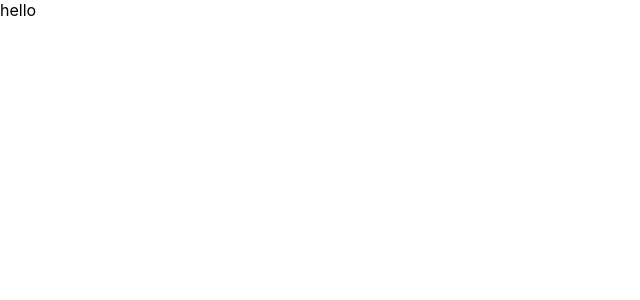
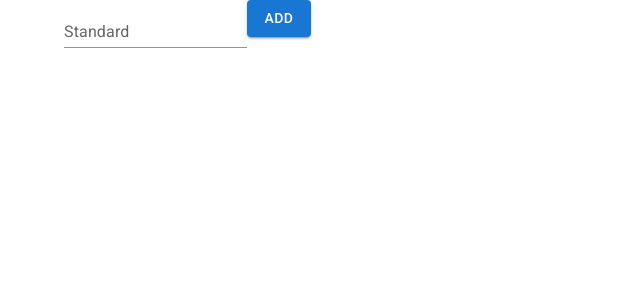
Before and after one commit to OmurbekArykbaev/todoModern-react-redux, a React (Create React App) app: page / in a window 1280 px wide. Shown: the top 300 px of the page, without its empty margins (0-640 px from the left). Built offline with nearby package versions, Linux system fonts and the light colour scheme.

Commit message:
Add redux store

```diff
--- a/public/index.html
+++ b/public/index.html
@@ -10,6 +10,14 @@
       content="Web site created using create-react-app"
     />
     <link rel="apple-touch-icon" href="%PUBLIC_URL%/logo192.png" />
+    <link
+      rel="stylesheet"
+      href="https://fonts.googleapis.com/css?family=Roboto:300,400,500,700&display=swap"
+    />
+    <link
+      rel="stylesheet"
+      href="https://fonts.googleapis.com/icon?family=Material+Icons"
+    />
     <!--
       manifest.json provides metadata used when your web app is installed on a
       user's mobile device or desktop. See https://developers.google.com/web/fundamentals/web-app-manifest/
--- a/src/App.tsx
+++ b/src/App.tsx
@@ -1,7 +1,18 @@
 import React from "react"
+import { BrowserRouter as Router, Routes, Route } from "react-router-dom"
+import Layout from "./components/Layout"
+import Home from "./pages/Home"
 
 function App() {
-  return <div className="App">hello</div>
+  return (
+    <Router>
+      <Routes>
+        <Route path="/" element={<Layout />}>
+          <Route path="/" element={<Home />} />
+        </Route>
+      </Routes>
+    </Router>
+  )
 }
 
 export default App
--- /dev/null
+++ b/src/components/Layout.tsx
@@ -0,0 +1,18 @@
+import { Container, Grid } from "@mui/material"
+import { Outlet } from "react-router-dom"
+
+const Layout = () => {
+  return (
+    <main>
+      <Container maxWidth="lg">
+        <Grid container spacing={1}>
+          <Grid item xs={10}>
+            <Outlet />
+          </Grid>
+        </Grid>
+      </Container>
+    </main>
+  )
+}
+
+export default Layout
--- /dev/null
+++ b/src/components/TodoPanel/TodoPanel.module.css
@@ -0,0 +1,3 @@
+.root {
+  width: 100%;
+}
--- /dev/null
+++ b/src/components/TodoPanel/TodoPanel.tsx
@@ -0,0 +1,35 @@
+import { Button, TextField } from "@mui/material"
+import { useState } from "react"
+import { useDispatch } from "react-redux"
+import TodoType from "../../types/Todo"
+import { addTodo } from "../../redux/todoItemSlice"
+
+const TodoPanel = () => {
+  const [inputValue, setInputValue] = useState<string>("")
+  const dispatch = useDispatch()
+
+  const addTodoHandler = () => {
+    const item: TodoType = {
+      id: Date.now(),
+      text: inputValue,
+      isDone: false,
+    }
+    dispatch(addTodo(item))
+  }
+  return (
+    <div>
+      <TextField
+        value={inputValue}
+        onChange={(e) => setInputValue(e.target.value)}
+        id="standard-basic"
+        label="Standard"
+        variant="standard"
+      />
+      <Button onClick={addTodoHandler} variant="contained">
+        Add
+      </Button>
+    </div>
+  )
+}
+
+export default TodoPanel
--- a/src/index.tsx
+++ b/src/index.tsx
@@ -2,10 +2,14 @@ import React from "react"
 import ReactDOM from "react-dom/client"
 import "./index.css"
 import App from "./App"
+import { Provider } from "react-redux"
+import { store } from "./redux/store"
 
 const root = ReactDOM.createRoot(document.getElementById("root") as HTMLElement)
 root.render(
-  <React.StrictMode>
-    <App />
-  </React.StrictMode>
+  <Provider store={store}>
+    <React.StrictMode>
+      <App />
+    </React.StrictMode>
+  </Provider>
 )
--- /dev/null
+++ b/src/pages/Home.tsx
@@ -0,0 +1,19 @@
+import React, { useState } from "react"
+import TodoPanel from "../components/TodoPanel/TodoPanel"
+import { useSelector } from "react-redux"
+import { RootState } from "../redux/store"
+
+const Home = () => {
+  const todoArray = useSelector((state: RootState) => state.todo.todos)
+
+  return (
+    <section>
+      <TodoPanel />
+      {todoArray.map((todo) => (
+        <li key={todo.id}>{todo.text}</li>
+      ))}
+    </section>
+  )
+}
+
+export default Home
--- /dev/null
+++ b/src/redux/store.ts
@@ -0,0 +1,13 @@
+import { configureStore } from "@reduxjs/toolkit"
+import todoItemSlice from "./todoItemSlice"
+
+export const store = configureStore({
+  reducer: {
+    todo: todoItemSlice,
+  },
+})
+
+// Infer the `RootState` and `AppDispatch` types from the store itself
+export type RootState = ReturnType<typeof store.getState>
+// Inferred type: {posts: PostsState, comments: CommentsState, users: UsersState}
+export type AppDispatch = typeof store.dispatch
--- /dev/null
+++ b/src/redux/todoItemSlice.tsx
@@ -0,0 +1,25 @@
+import { createSlice, PayloadAction } from "@reduxjs/toolkit"
+import TodoType from "../types/Todo"
+
+interface initState {
+  todos: TodoType[]
+}
+
+const initialState: initState = {
+  todos: [],
+}
+
+export const todoItemSlice = createSlice({
+  name: "TodoItems",
+  initialState,
+  reducers: {
+    addTodo: (state, action: PayloadAction<TodoType>) => {
+      state.todos.push(action.payload)
+    },
+  },
+})
+
+// Action creators are generated for each case reducer function
+export const { addTodo } = todoItemSlice.actions
+
+export default todoItemSlice.reducer
--- /dev/null
+++ b/src/types/Todo.ts
@@ -0,0 +1,7 @@
+interface TodoType {
+  id: number
+  text: string
+  isDone: boolean
+}
+
+export default TodoType
```
Also changed, not shown: package.json (+7 -0 lines), todo.txt (added), 1 other file (tests, documents, lock files or other folders).
